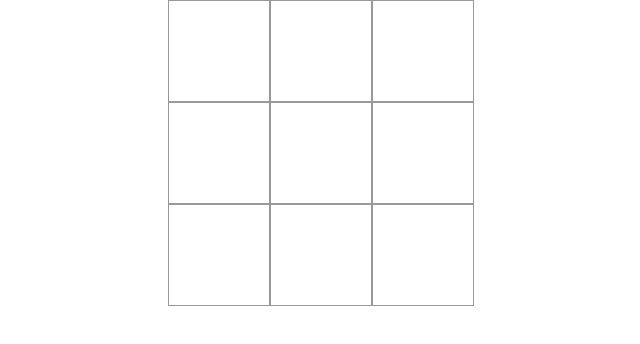
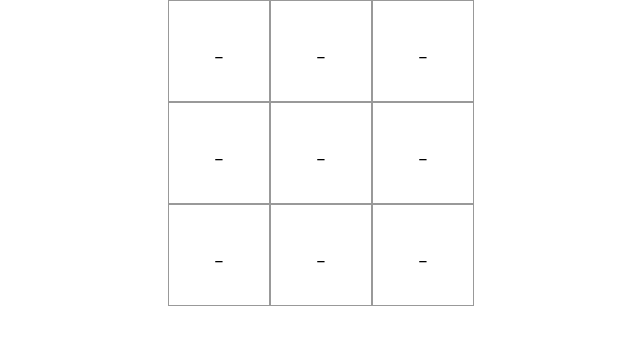
Before and after one commit to k0mmsussert0d/react-tic-tac-toe, a React (Create React App) app: page / in a window 1280 px wide. Shown: the top 344 px of the page, without its empty margins (319-959 px from the left). Built offline with nearby package versions, Linux system fonts and the light colour scheme.

Commit message:
Game logic in Table component

```diff
--- a/src/Table.js
+++ b/src/Table.js
@@ -1,14 +1,27 @@
-import React, { useReducer } from 'react';
+import React, { useReducer, useEffect } from 'react';
+import PropTypes from 'prop-types';
 import Utils from './Utils.js';
+import Config from './Config.js';
 
-const initalState = Array(9).fill(null);
+const handleFieldClick = (state, action) => {
+    const changePlayer = (currentPlayer, setPlayer) => {
+        if (currentPlayer === Config.playerNames.playerOne) {
+            setPlayer(Config.playerNames.playerTwo);
+        } else if (currentPlayer === Config.playerNames.playerTwo) {
+            setPlayer(Config.playerNames.playerOne);
+        } else {
+            console.log('Unrecognized player');
+        }
+    };
 
-const reducer = (state, action) => {
     let newState = [...state];
     console.log('Clicked', action.fieldIndex);
     if (state[action.fieldIndex] == null) {
         console.log('New mark');
-        newState[action.fieldIndex] = 'cross';
+        newState[action.fieldIndex] = action.currentPlayer;
+
+        changePlayer(action.currentPlayer, action.setPlayer);
+        action.incRoundNumber();
     } else {
         console.log('Already checked');
     }
@@ -16,27 +29,78 @@ const reducer = (state, action) => {
     return newState;
 };
 
-const Table = () => {
-    const [fields, setFields] = useReducer(reducer, initalState);
+const calculateWinner = action => {
+    const winningLines = [
+        [0, 1, 2],
+        [3, 4, 5],
+        [6, 7, 8],
+        [0, 3, 6],
+        [1, 4, 7],
+        [2, 5, 8],
+        [0, 4, 8],
+        [2, 4, 6]
+    ];
+
+    if (!action.board.includes(null)) {
+        console.log('Game draw');
+        action.setGameState(Config.gameStates.draw);
+        return 'none';
+    }
+
+    winningLines.forEach(line => {
+        const [a, b, c] = line;
+        if (
+            action.board[a] &&
+            action.board[a] === action.board[b] &&
+            action.board[b] === action.board[c]
+        ) {
+            console.log('Game won by: ' + action.board[a]);
+            action.setGameState(Config.gameStates.won);
+            action.setWinner(action.board[a]);
+            return action.board[a];
+        }
+    });
+
+    return null;
+};
+
+const Table = props => {
+    const initalState = Array(9).fill(null);
+    const [fields, setFields] = useReducer(handleFieldClick, initalState);
+
+    useEffect(() => {
+        calculateWinner({
+            board: fields,
+            setGameState: props.setGameState,
+            setWinner: props.setWinner
+        });
+    }, [fields]);
 
     const renderButton = (id, state) => {
-        let content = '';
-        if (state === 'cross') {
-            content = 'X';
-        } else if (state === 'circle') {
-            content = 'O';
-        }
+        const getContentForState = state => {
+            return state == null ? '_' : state;
+        };
+
+        let content = getContentForState(state);
 
         return (
-            <button
-                className="tic"
+            <div
+                className="table-cell"
                 key={id}
                 onClick={() => {
-                    setFields({ fieldIndex: id });
+                    props.gameState === Config.gameStates.ongoing
+                        ? setFields({
+                              fieldIndex: id,
+                              currentPlayer: props.playerName,
+                              setPlayer: props.setPlayerName,
+                              incRoundNumber: props.incRoundNumber,
+                              gameState: props.gameState
+                          })
+                        : console.log('Game is ended');
                 }}
             >
                 {content}
-            </button>
+            </div>
         );
     };
 
@@ -44,29 +108,26 @@ const Table = () => {
         <div className="table">
             <div className="table-body">
                 <div className="table-row">
-                    {Utils.range(0, 2).map(id => (
-                        <div className="table-cell" key={id}>
-                            {renderButton(id, fields[id])}
-                        </div>
-                    ))}
+                    {Utils.range(0, 2).map(id => renderButton(id, fields[id]))}
                 </div>
                 <div className="table-row">
-                    {Utils.range(3, 5).map(id => (
-                        <div className="table-cell" key={id}>
-                            {renderButton(id, fields[id])}
-                        </div>
-                    ))}
+                    {Utils.range(3, 5).map(id => renderButton(id, fields[id]))}
                 </div>
                 <div className="table-row">
-                    {Utils.range(6, 8).map(id => (
-                        <div className="table-cell" key={id}>
-                            {renderButton(id, fields[id])}
-                        </div>
-                    ))}
+                    {Utils.range(6, 8).map(id => renderButton(id, fields[id]))}
                 </div>
             </div>
         </div>
     );
 };
 
+Table.propTypes = {
+    playerName: PropTypes.string.isRequired,
+    setPlayerName: PropTypes.func.isRequired,
+    incRoundNumber: PropTypes.func.isRequired,
+    gameState: PropTypes.string.isRequired,
+    setGameState: PropTypes.func.isRequired,
+    setWinner: PropTypes.func.isRequired
+};
+
 export default Table;
```
